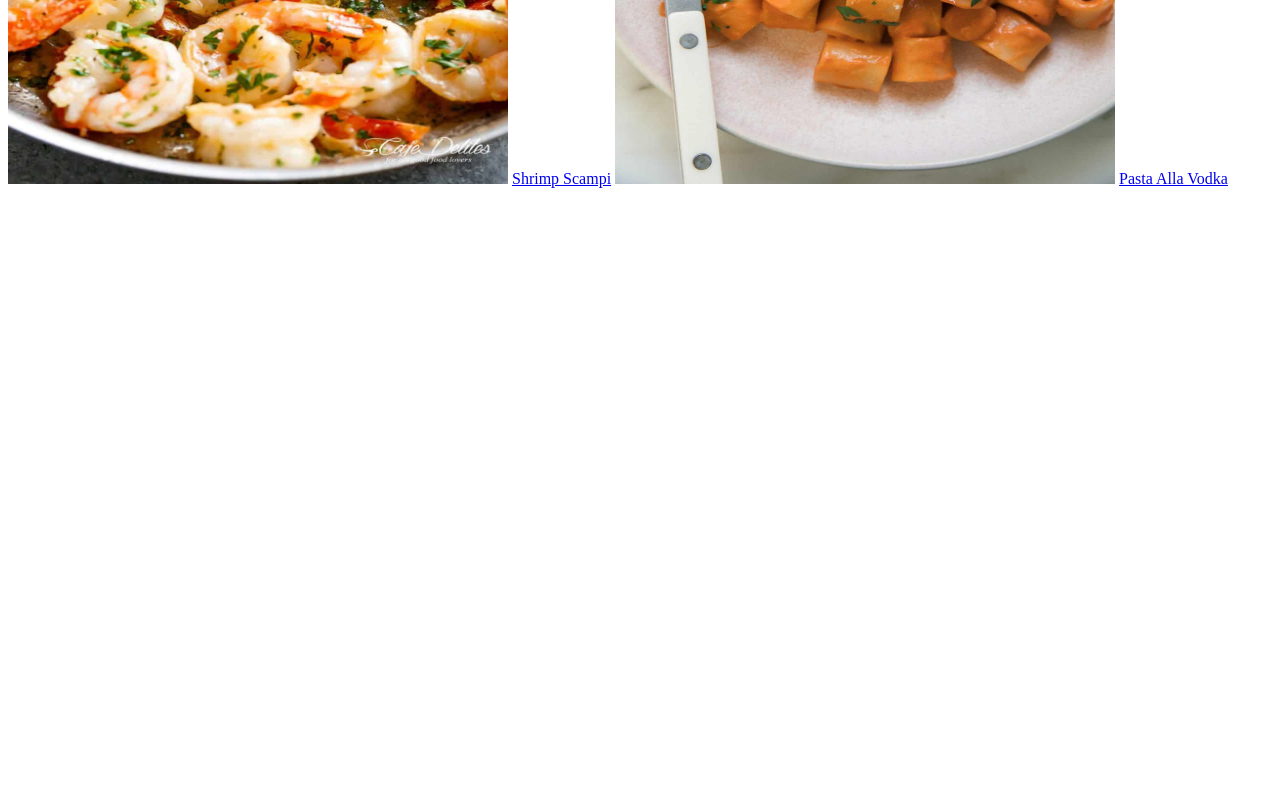
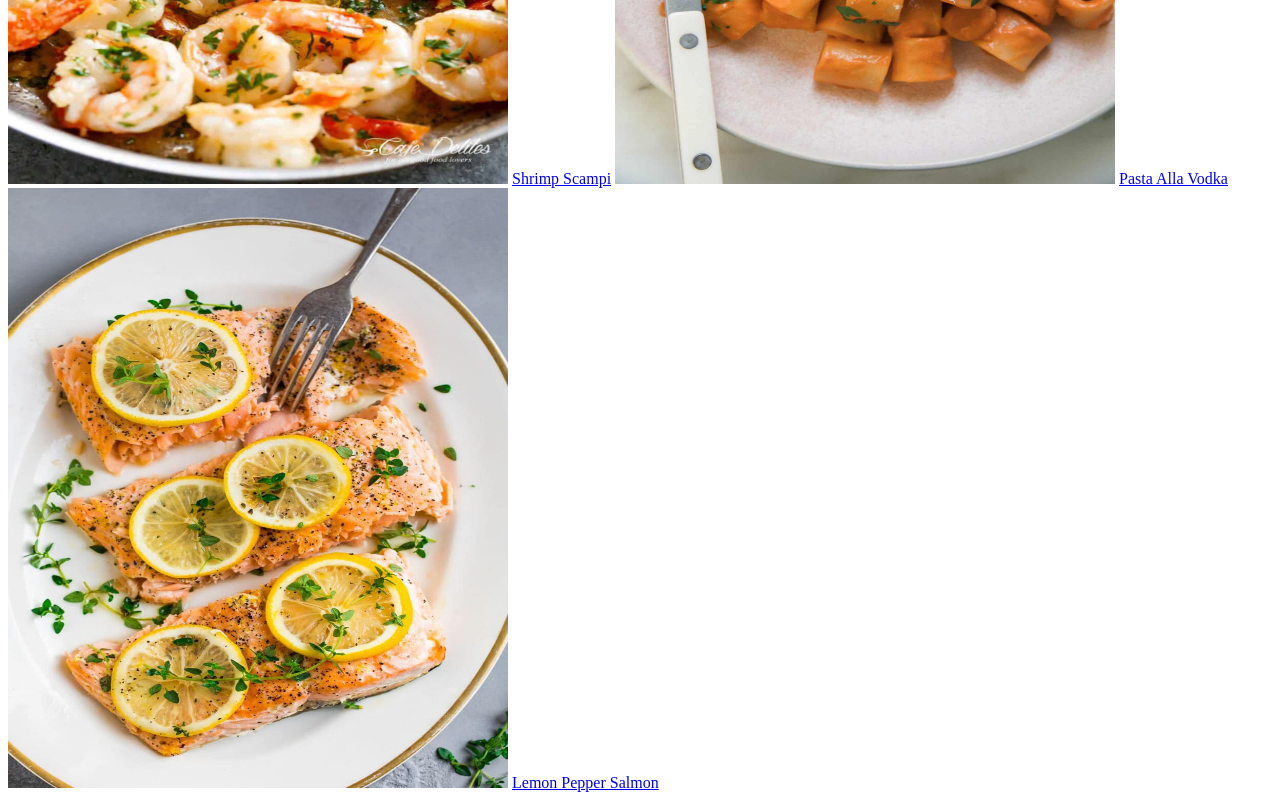
Before and after one commit to ax3730/odin-recipes, a plain HTML site: page index.html in a window 1280 px wide. Shown: the part 496-1296 px from the top of the page. Before the commit the page ends 800 px from the top, so only its background shows below. Drawn offline with Linux system fonts and the light colour scheme.

Commit message:
Add link and image for new lemon_pepper page

```diff
--- a/index.html
+++ b/index.html
@@ -17,5 +17,9 @@
     height="600">
     <a href="recipes/pasta_alla_vodka.html">Pasta Alla Vodka</a>
 
+     <img src="recipes/salmon.jpg" alt="A bowl of pasta alla vodka" width="500"
+    height="600">
+    <a href="recipes/lemon_pepper.html">Lemon Pepper Salmon</a>
+
 </body>
 </html>
```
